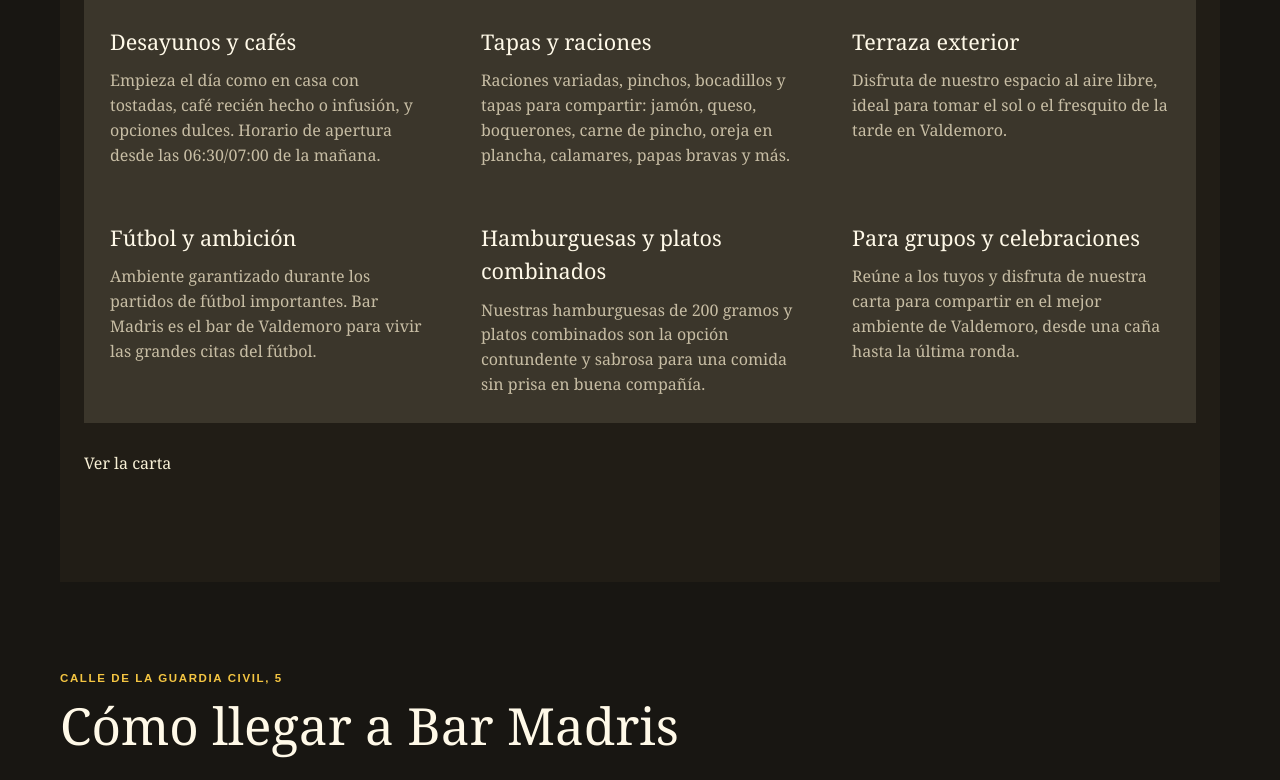
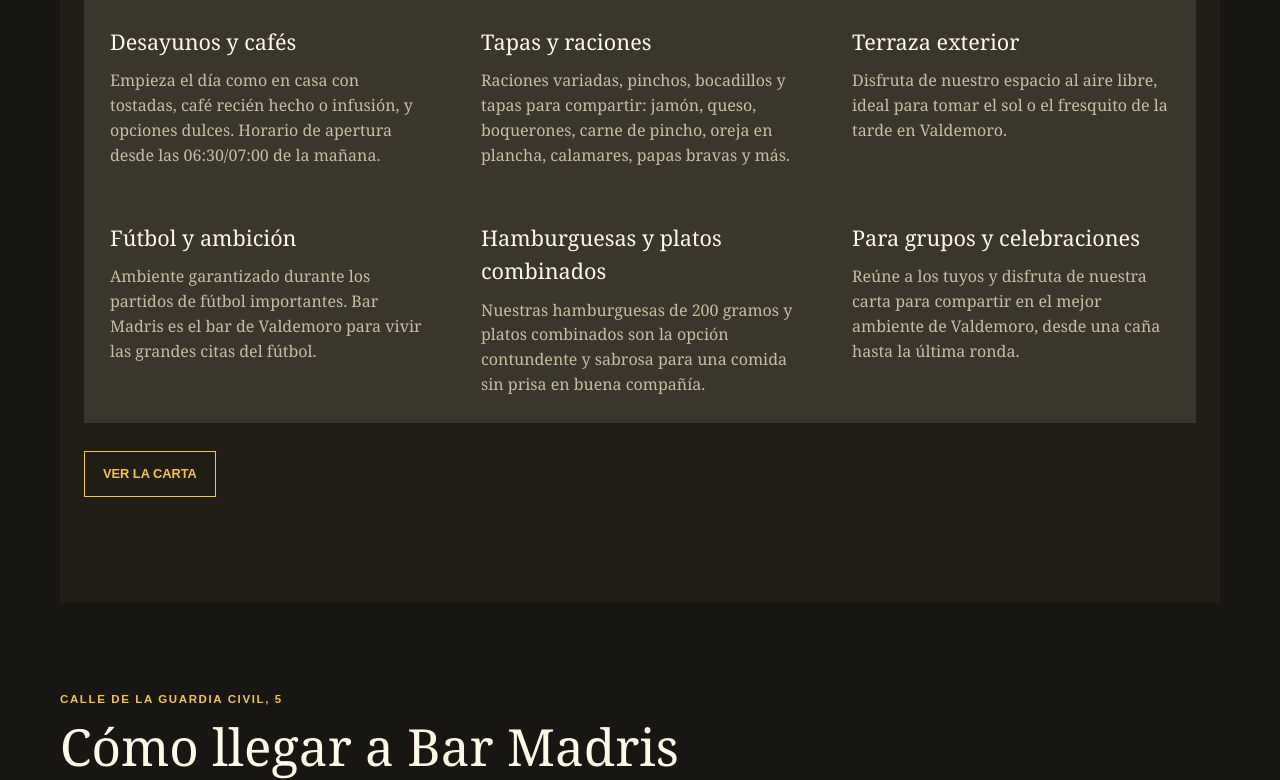
Before and after one commit to angelmaturana/bar-madris-valdemoro, a FastAPI app: page / in a window 1280 px wide. Shown: the part 2351-3131 px from the top of the page. Run offline with FastAPI, Linux system fonts and the light colour scheme.

Commit message:
fix(home): convert Ver la carta link back to button after service grid
Co-authored-by: kiloconnect[bot] <240665456+kiloconnect[bot]@users.noreply.github.com>

```diff
--- a/app/templates/home.html
+++ b/app/templates/home.html
@@ -52,7 +52,7 @@
                 </div>
                 <p class="lead" style="margin-bottom:28px">{{ services.description }}</p>
                 <div class="service-grid">{% for item in services.service_items %}<article><h3>{{ item.title }}</h3><p>{{ item.description }}</p></article>{% endfor %}</div>
-                <p style="margin-top:28px"><a href="/carta">Ver la carta</a></p>
+                <p style="margin-top:28px"><a class="button secondary nav-action btn-amarillo" href="/carta">Ver la carta</a></p>
             </div>
         </section>{% endif %}
 
```
